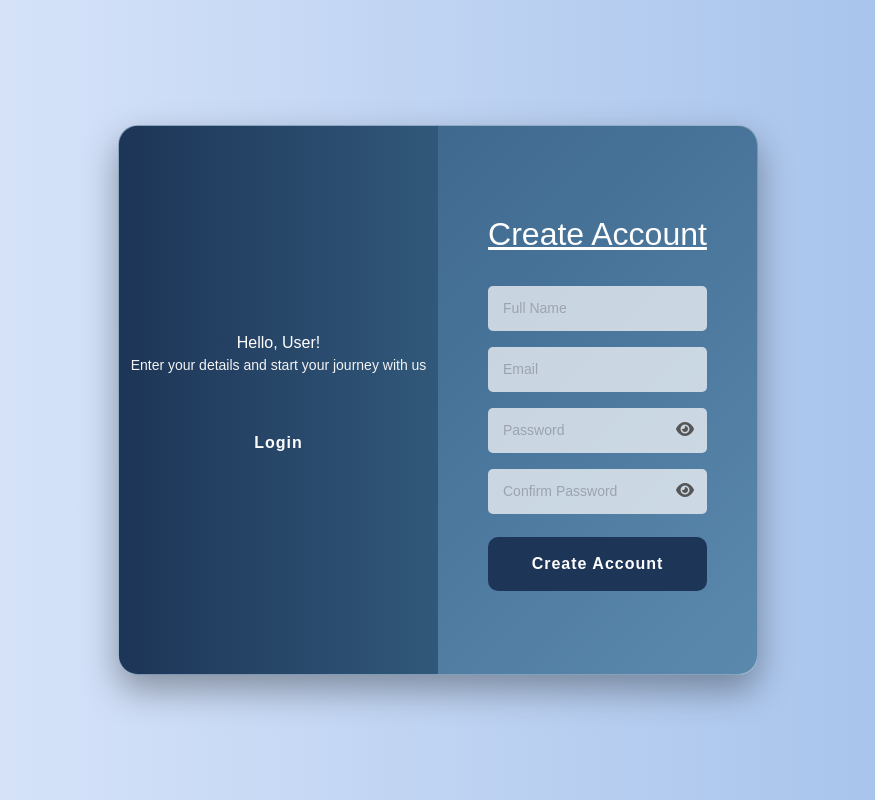
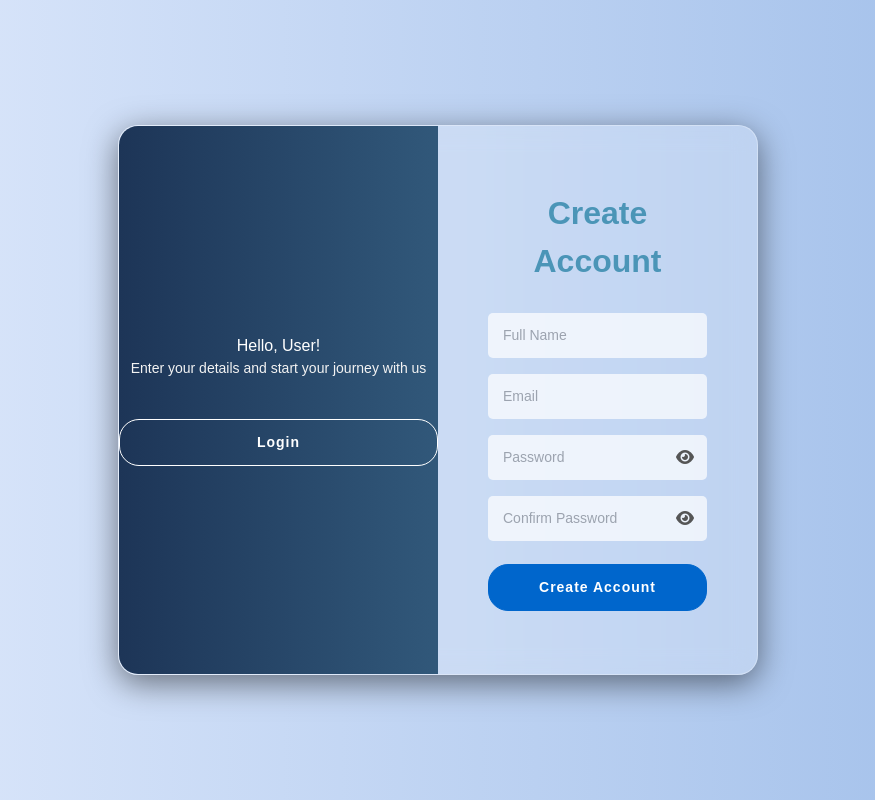
Before and after one commit to sriman-git09/my-notes, a React (Vite) app in the folder Frontend/: page /login in a window 1280 px wide. Both pictures are taken after a click on the button "Sign Up". Shown: the whole page, without its empty margins (202-1077 px from the left). Built offline with nearby package versions, Linux system fonts and the light colour scheme; no server answers.

Commit message:
Error solved

```diff
--- a/Frontend/src/pages/ForgotPassword/ForgotPassword.css
+++ b/Frontend/src/pages/ForgotPassword/ForgotPassword.css
@@ -61,6 +61,7 @@ p{
     outline:none;
     border-radius:10px;
     font-size:15px;
+    color: #000000;
 }
 
 .input-box i{
--- a/Frontend/src/pages/Login/Login.css
+++ b/Frontend/src/pages/Login/Login.css
@@ -17,7 +17,7 @@
   box-sizing: border-box;
 }
 
-.container {
+.login-page-body .login-container {
   background: rgba(255, 255, 255, 0.2);
   backdrop-filter: blur(12px);
   border-radius: 20px;
@@ -29,39 +29,39 @@
   position: relative;
 }
 
-.form-container {
+.login-page-body .login-form-container {
   position: absolute;
   top: 0;
   height: 100%;
   transition: all 0.6s ease-in-out;
 }
 
-.sign-in-container {
+.login-page-body .login-sign-in {
   left: 0;
   width: 50%;
   z-index: 2;
 }
 
-.sign-up-container {
+.login-page-body .login-sign-up {
   left: 0;
   width: 50%;
   opacity: 0;
   z-index: 1;
 }
 
-.container.right-panel-active .sign-up-container {
+.login-page-body .login-container.right-panel-active .login-sign-up {
   transform: translateX(100%);
   opacity: 1;
   z-index: 5;
 }
 
-.container.right-panel-active .sign-in-container {
+.login-page-body .login-container.right-panel-active .login-sign-in {
   transform: translateX(100%);
   opacity: 0;
   z-index: 1;
 }
 
-form {
+.login-page-body form {
   background: transparent;
   display: flex;
   flex-direction: column;
@@ -72,13 +72,14 @@ form {
   text-align: center;
 }
 
-form h1 {
+.login-page-body form h1 {
   font-size: 32px;
   margin-bottom: 20px;
-  text-decoration: underline;
+  color: #4b95b7;
+  font-weight: bold;
 }
 
-input, select {
+.login-page-body input, .login-page-body select {
   background: rgba(255, 255, 255, 0.7);
   border: none;
   padding: 12px 15px;
@@ -86,19 +87,21 @@ input, select {
   width: 100%;
   border-radius: 5px;
   font-size: 14px;
+  overflow: hidden;
+  color: #000000;
 }
 
-.password-wrapper {
+.login-page-body .password-wrapper {
   position: relative;
   width: 100%;
 }
 
-.password-wrapper input {
+.login-page-body .password-wrapper input {
   width: 100%;
   padding-right: 45px;
 }
 
-.eye-icon {
+.login-page-body .eye-icon {
   position: absolute;
   right: 12px;
   top: 50%;
@@ -108,7 +111,7 @@ input, select {
   user-select: none;
 }
 
-button {
+.login-page-body button {
   border-radius: 20px;
   border: 1px solid #0066cc;
   background-color: #0066cc;
@@ -122,22 +125,22 @@ button {
   cursor: pointer;
 }
 
-button:active {
+.login-page-body button:active {
   transform: scale(0.95);
 }
 
-button.ghost {
+.login-page-body button.ghost {
   background-color: transparent;
   border-color: #ffffff;
 }
 
-a {
+.login-page-body a {
   color: #333;
   font-size: 14px;
   text-decoration: none;
 }
 
-.overlay-container {
+.login-page-body .login-overlay-container {
   position: absolute;
   top: 0;
   left: 50%;
@@ -148,11 +151,11 @@ a {
   z-index: 100;
 }
 
-.container.right-panel-active .overlay-container {
+.login-page-body .login-container.right-panel-active .login-overlay-container {
   transform: translateX(-100%);
 }
 
-.overlay {
+.login-page-body .login-overlay {
   background: linear-gradient(to right, #1d3557, #457b9d);
   color: #ffffff;
   position: relative;
@@ -163,11 +166,11 @@ a {
   transition: transform 0.6s ease-in-out;
 }
 
-.container.right-panel-active .overlay {
+.login-page-body .login-container.right-panel-active .login-overlay {
   transform: translateX(50%);
 }
 
-.overlay-panel {
+.login-page-body .login-overlay-panel {
   position: absolute;
   display: flex;
   flex-direction: column;
@@ -180,20 +183,20 @@ a {
   transition: transform 0.6s ease-in-out;
 }
 
-.overlay-left {
+.login-page-body .login-overlay-left {
   transform: translateX(-20%);
   left: 0;
 }
 
-.overlay-right {
+.login-page-body .login-overlay-right {
   right: 0;
   transform: translateX(0);
 }
 
-.container.right-panel-active .overlay-left {
+.login-page-body .login-container.right-panel-active .login-overlay-left {
   transform: translateX(0);
 }
 
-.container.right-panel-active .overlay-right {
+.login-page-body .login-container.right-panel-active .login-overlay-right {
   transform: translateX(20%);
 }
--- a/Frontend/src/pages/Login/Login.jsx
+++ b/Frontend/src/pages/Login/Login.jsx
@@ -145,10 +145,10 @@ function Login() {
 
   return (
     <div className="login-page-body">
-      <div className={`container ${isRightPanelActive ? "right-panel-active" : ""}`} id="container">
+      <div className={`login-container ${isRightPanelActive ? "right-panel-active" : ""}`} id="container">
 
         {/* Signup Form */}
-        <div className="form-container sign-up-container">
+        <div className="login-form-container login-sign-up">
           <form onSubmit={handleSignup}>
             <h1>Create Account</h1>
 
@@ -176,7 +176,7 @@ function Login() {
         </div>
 
         {/* Login Form */}
-        <div className="form-container sign-in-container">
+        <div className="login-form-container login-sign-in">
           <form onSubmit={handleLogin}>
             <h1>Login</h1>
             <input type="email" name="email" value={loginData.email} onChange={handleLoginChange} placeholder="Email" required />
@@ -195,14 +195,14 @@ function Login() {
         </div>
 
         {/* Sliding Overlays */}
-        <div className="overlay-container">
-          <div className="overlay">
-            <div className="overlay-panel overlay-left">
+        <div className="login-overlay-container">
+          <div className="login-overlay">
+            <div className="login-overlay-panel login-overlay-left">
               <h1>Hello, User!</h1>
               <p>Enter your details and start your journey with us</p>
               <button className="ghost" type="button" onClick={() => setIsRightPanelActive(false)}><span>Login</span></button>
             </div>
-            <div className="overlay-panel overlay-right">
+            <div className="login-overlay-panel login-overlay-right">
               <h1>Welcome Back!</h1>
               <p>To stay connected, login with your personal info</p>
               <button className="ghost" type="button" onClick={() => setIsRightPanelActive(true)}><span>Sign Up</span></button>
```
